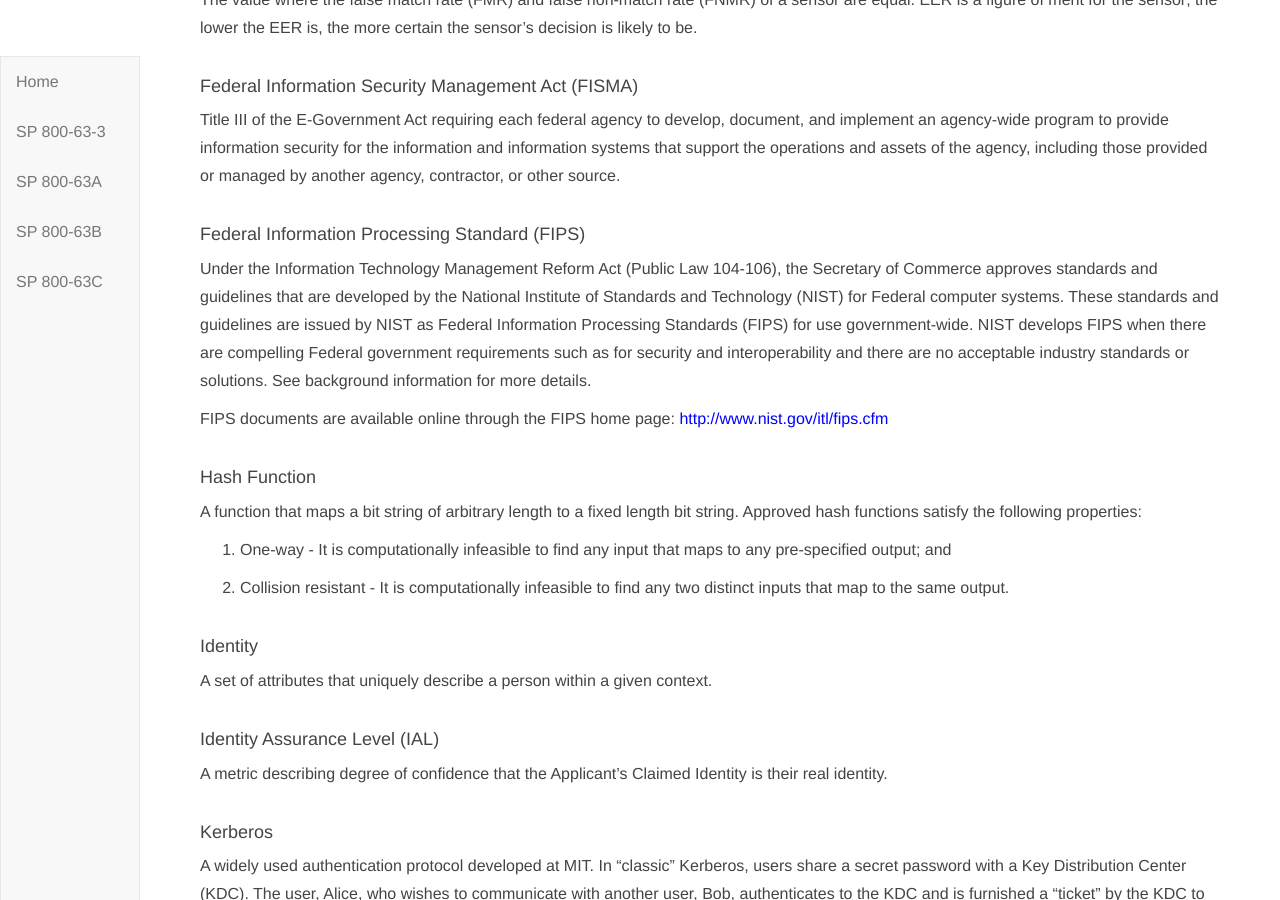
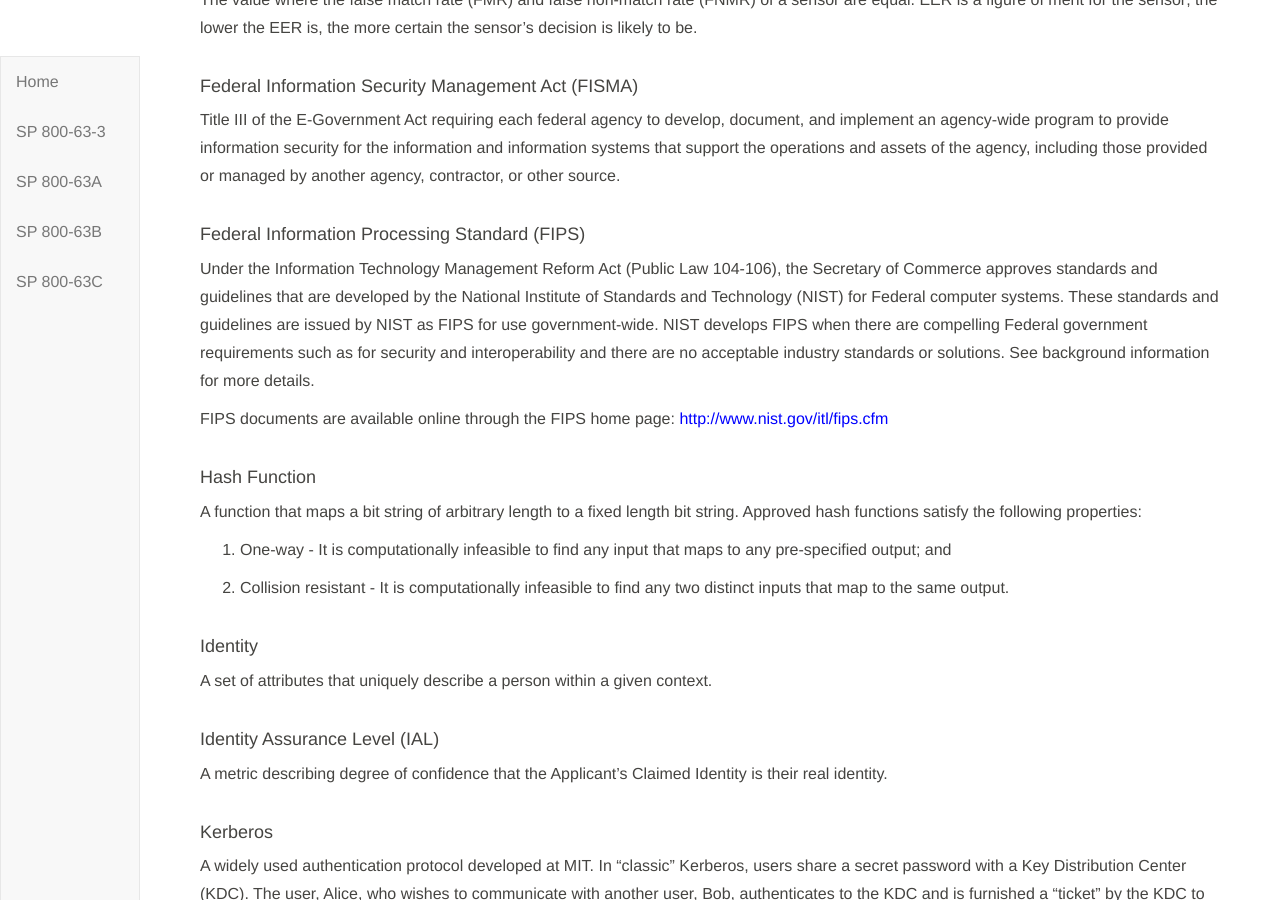
Before and after one commit to usnistgov/800-63-3, a Jekyll site: the page built from sp800-63b/sec3_definitions.md, in a window 1280 px wide and 900 px high, scrolled down 4916 px. Built offline with Jekyll 4.4.1, drawn with Linux system fonts in a browser that asks for light colours; our own code applies the rules of GitHub Pages for plain Markdown files.

Commit message:
Update sec3_definitions.md

```diff
--- a/sp800-63b/sec3_definitions.md
+++ b/sp800-63b/sec3_definitions.md
@@ -130,7 +130,7 @@ The value where the false match rate (FMR) and false non-match rate (FNMR) of a
 Title III of the E-Government Act requiring each federal agency to develop, document, and implement an agency-wide program to provide information security for the information and information systems that support the operations and assets of the agency, including those provided or managed by another agency, contractor, or other source.
 
 #### Federal Information Processing Standard (FIPS)
-Under the Information Technology Management Reform Act (Public Law 104-106), the Secretary of Commerce approves standards and guidelines that are developed by the National Institute of Standards and Technology (NIST) for Federal computer systems. These standards and guidelines are issued by NIST as Federal Information Processing Standards (FIPS) for use government-wide. NIST develops FIPS when there are compelling Federal government requirements such as for security and interoperability and there are no acceptable industry standards or solutions. See background information for more details.
+Under the Information Technology Management Reform Act (Public Law 104-106), the Secretary of Commerce approves standards and guidelines that are developed by the National Institute of Standards and Technology (NIST) for Federal computer systems. These standards and guidelines are issued by NIST as FIPS for use government-wide. NIST develops FIPS when there are compelling Federal government requirements such as for security and interoperability and there are no acceptable industry standards or solutions. See background information for more details.
 
 FIPS documents are available online through the FIPS home page: <http://www.nist.gov/itl/fips.cfm>
 
```
